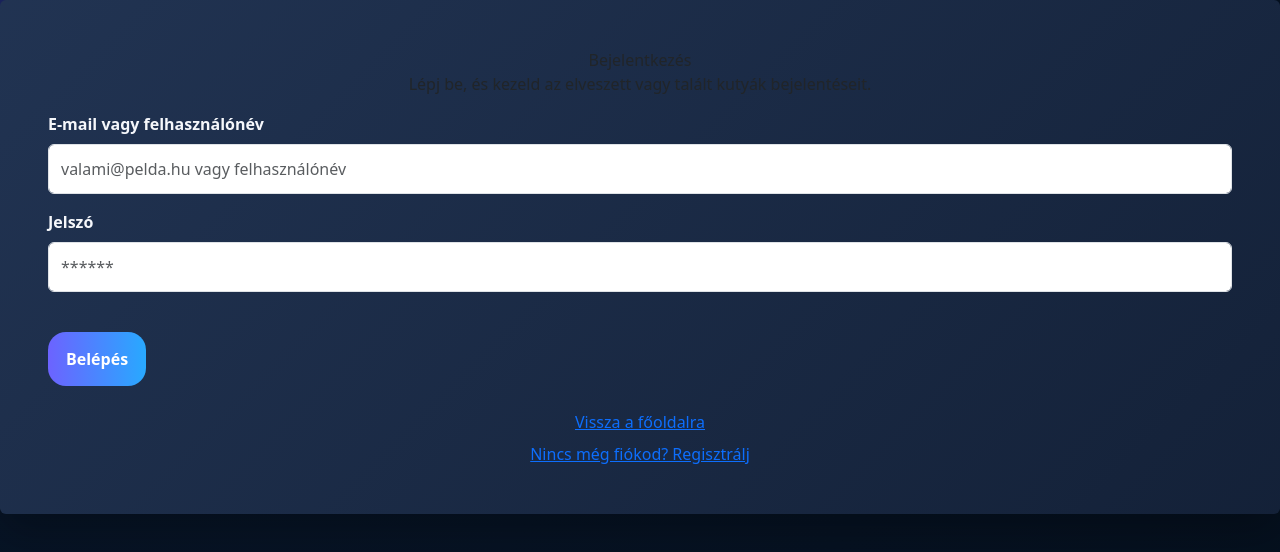
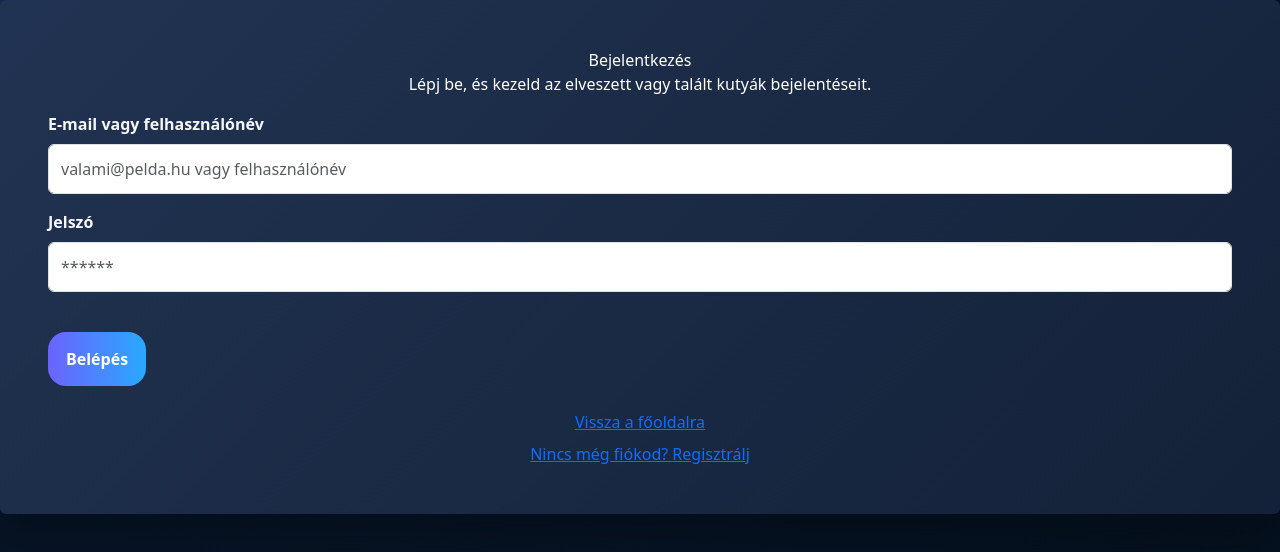
Before and after one commit to szabobalint17/vizsgaremek_frontend, a React (Vite) app: page /login in a window 1280 px wide. Shown: the top 552 px of the page. Built offline with nearby package versions, Linux system fonts and the light colour scheme.

Commit message:
build fix

```diff
--- a/src/api.js
+++ b/src/api.js
@@ -1,4 +1,4 @@
-const BASE = "http://localhost:3000";
+export const BASE = "https://nodejs311.dszcbaross.edu.hu";
 
 // REGISZTRÁCIÓ
 export async function regisztracio(email, teljes_nev, jelszo, telefonszam) {
--- a/src/components/KutyaKartya.jsx
+++ b/src/components/KutyaKartya.jsx
@@ -1,3 +1,5 @@
+import { BASE } from "../api";
+
 function getNemSzoveg(nem) {
     if (String(nem) === "0") return "Kan";
     if (String(nem) === "1") return "Szuka";
@@ -37,7 +39,7 @@ export default function KutyaKartya({ kutya, tipus = "elveszett" }) {
             : kutya.eltunes_ideje || kutya.ido || kutya.letrehozva;
 
     const kepSrc = kutya.kep
-        ? `http://localhost:3000/uploads/${kutya.kep}`
+        ? `${BASE}/uploads/${kutya.kep}`
         : "https://via.placeholder.com/800x500?text=Nincs+kep";
 
     const statusText = tipus === "talalt" ? "Talált" : "Elveszett";
--- a/src/pages/ImagesPage.jsx
+++ b/src/pages/ImagesPage.jsx
@@ -3,7 +3,7 @@ import Navbar from "../components/Navbar";
 import Button from "../components/Button";
 import Modal from "../components/Modal";
 import { useNavigate } from "react-router-dom";
-import { adataim, sajatKutyakLekerese, kutyaTorlese } from "../api";
+import { adataim, sajatKutyakLekerese, kutyaTorlese, BASE } from "../api";
 
 export default function ImagesPage() {
     const [user, setUser] = useState(null);
@@ -112,7 +112,7 @@ export default function ImagesPage() {
                                     >
                                         {adat.kep ? (
                                             <img
-                                                src={`http://localhost:3000/uploads/${adat.kep}`}
+                                                src={`${BASE}/uploads/${adat.kep}`}
                                                 alt={adat.nev}
                                                 className="w-100 h-100"
                                                 style={{ objectFit: "cover" }}
--- a/src/pages/LoginPage.jsx
+++ b/src/pages/LoginPage.jsx
@@ -32,8 +32,8 @@ export default function LoginPage() {
   return (
     <div className="app-page auth-page">
       <div className="auth-card glass card border-0 p-4 p-md-5">
-        <div className="auth-title text-center">Bejelentkezés</div>
-        <p className="auth-subtitle text-center">
+        <div className="auth-title text-center text-white">Bejelentkezés</div>
+        <p className="auth-subtitle text-center text-white">
           Lépj be, és kezeld az elveszett vagy talált kutyák bejelentéseit.
         </p>
 
@@ -65,13 +65,13 @@ export default function LoginPage() {
           />
         </div>
 
-        <div className="text-center mt-4">
+        <div className="text-center mt-4 text-white">
           <Link to="/" className="auth-link">
             Vissza a főoldalra
           </Link>
         </div>
 
-        <div className="text-center mt-2">
+        <div className="text-center mt-2 text-white">
           <Link to="/registration" className="auth-link">
             Nincs még fiókod? Regisztrálj
           </Link>
```
